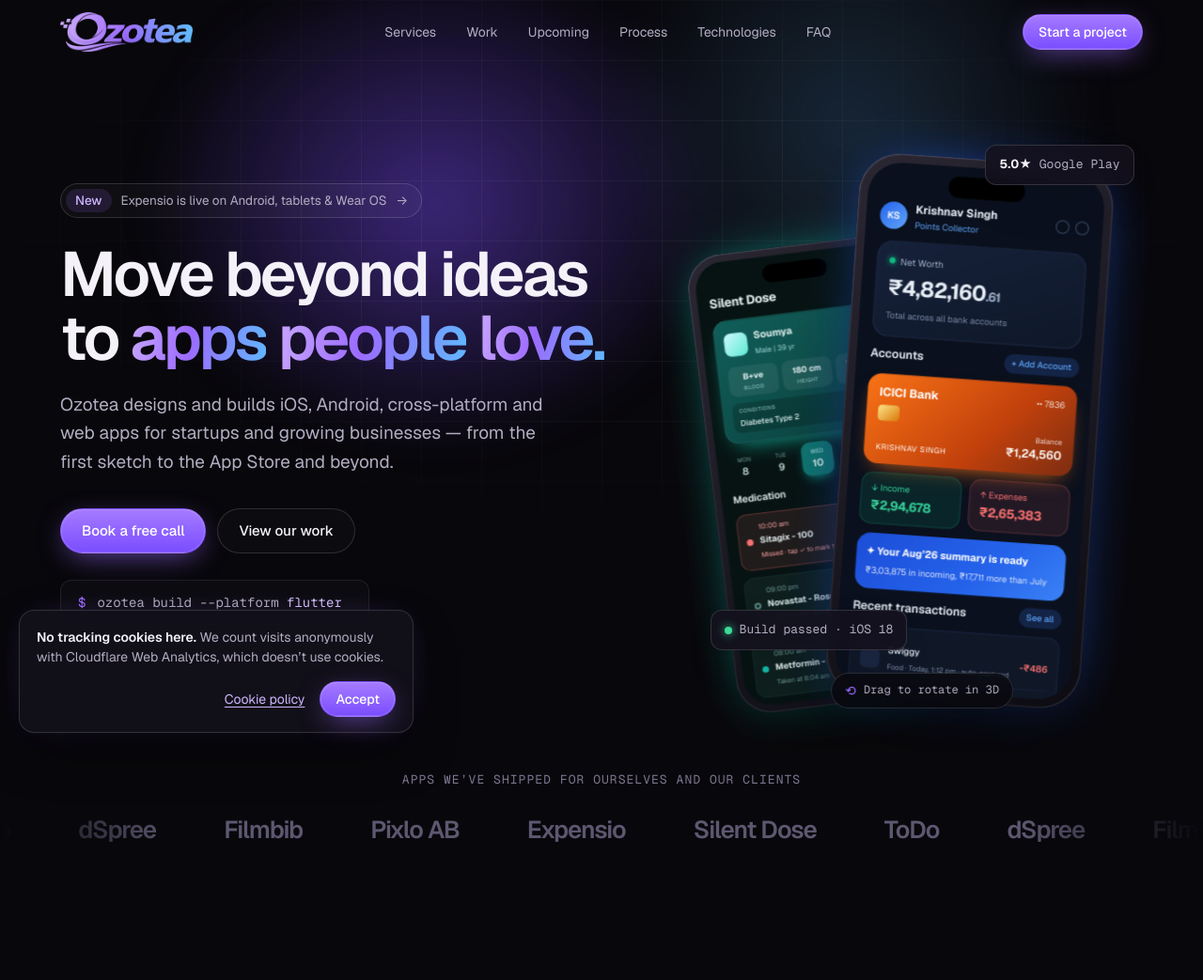
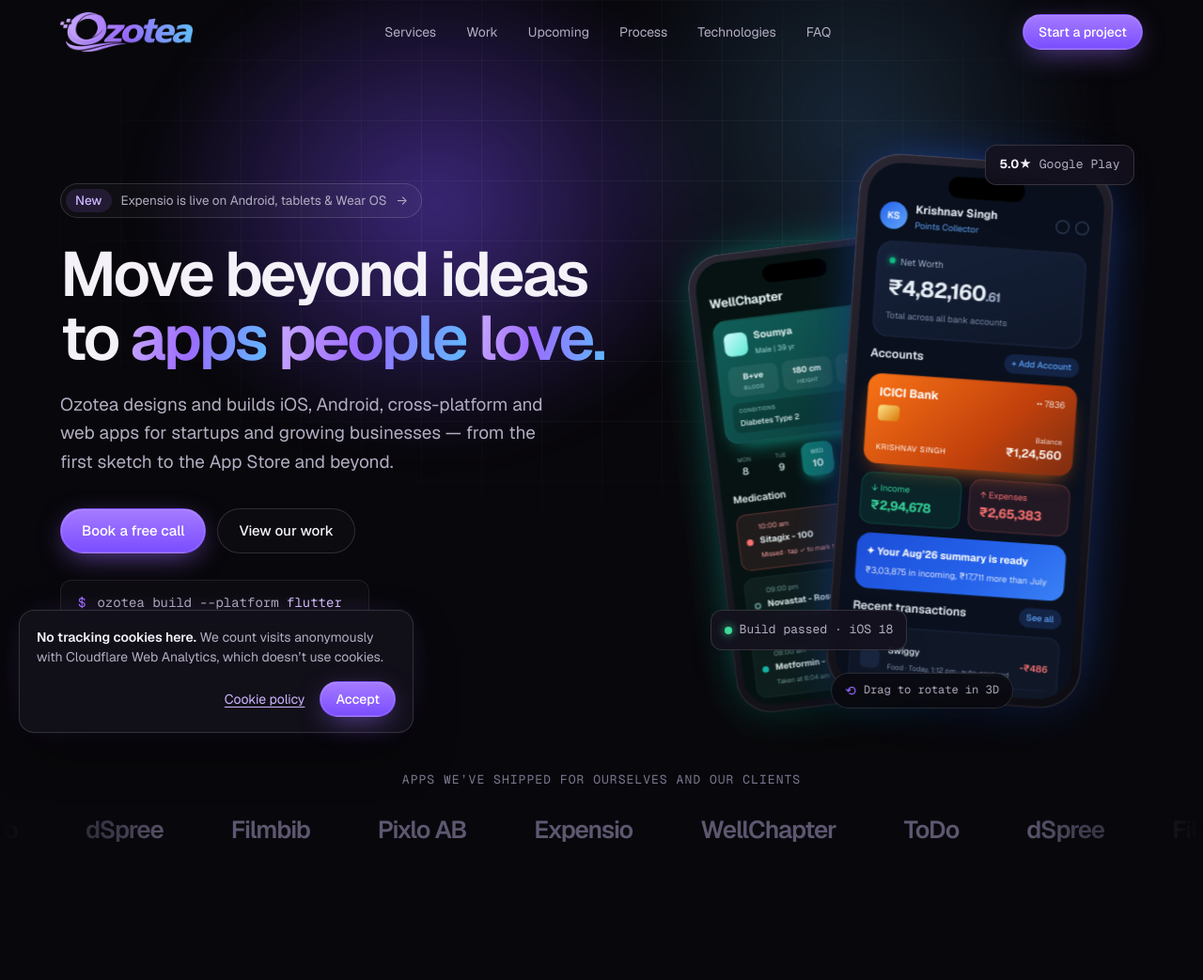
Before and after one commit to ozotea/ozotea-website, a website: page index.html in a window 1280 px wide. Shown: the top 1043 px of the page at 94% size. Drawn offline with nearby package versions, Linux system fonts and the light colour scheme.

Commit message:
Rename Silent Dose to WellChapter across the site, with new icon and app page link
Co-Authored-By: Claude Opus 5.5 <noreply@anthropic.com>

```diff
--- a/index.html
+++ b/index.html
@@ -99,10 +99,10 @@
       <p class="logos__label">Apps we’ve shipped for ourselves and our clients</p>
       <div class="marquee">
         <div class="marquee__track">
-          <span>Expensio</span><span>Silent Dose</span><span>ToDo</span><span>dSpree</span><span>Filmbib</span><span>Pixlo AB</span>
-          <span aria-hidden="true">Expensio</span><span aria-hidden="true">Silent Dose</span><span aria-hidden="true">ToDo</span><span aria-hidden="true">dSpree</span><span aria-hidden="true">Filmbib</span><span aria-hidden="true">Pixlo AB</span>
-          <span aria-hidden="true">Expensio</span><span aria-hidden="true">Silent Dose</span><span aria-hidden="true">ToDo</span><span aria-hidden="true">dSpree</span><span aria-hidden="true">Filmbib</span><span aria-hidden="true">Pixlo AB</span>
-          <span aria-hidden="true">Expensio</span><span aria-hidden="true">Silent Dose</span><span aria-hidden="true">ToDo</span><span aria-hidden="true">dSpree</span><span aria-hidden="true">Filmbib</span><span aria-hidden="true">Pixlo AB</span>
+          <span>Expensio</span><span>WellChapter</span><span>ToDo</span><span>dSpree</span><span>Filmbib</span><span>Pixlo AB</span>
+          <span aria-hidden="true">Expensio</span><span aria-hidden="true">WellChapter</span><span aria-hidden="true">ToDo</span><span aria-hidden="true">dSpree</span><span aria-hidden="true">Filmbib</span><span aria-hidden="true">Pixlo AB</span>
+          <span aria-hidden="true">Expensio</span><span aria-hidden="true">WellChapter</span><span aria-hidden="true">ToDo</span><span aria-hidden="true">dSpree</span><span aria-hidden="true">Filmbib</span><span aria-hidden="true">Pixlo AB</span>
+          <span aria-hidden="true">Expensio</span><span aria-hidden="true">WellChapter</span><span aria-hidden="true">ToDo</span><span aria-hidden="true">dSpree</span><span aria-hidden="true">Filmbib</span><span aria-hidden="true">Pixlo AB</span>
         </div>
       </div>
     </section>
--- a/js/data.js
+++ b/js/data.js
@@ -42,12 +42,12 @@ window.OZ_DATA = {
     },
     {
       id: "silentdose",
-      name: "Silent Dose",
+      name: "WellChapter",
       badge: "Our own product",
       category: "Healthcare · Medicine reminders",
       headline: "Medicine and appointment reminders that make sure no dose is missed",
       summary:
-        "Silent Dose is a simple, privacy-first reminder app for medicines, doctor visits and health checkups. It works fully offline with no account, and its large buttons and clear layout make it easy for seniors, caregivers and families. It’s live on Android phones, tablets and Wear OS watches, and the iPhone app is coming soon.",
+        "WellChapter (formerly Silent Dose) is a simple, privacy-first reminder app for medicines, doctor visits and health checkups. It works fully offline with no account, and its large buttons and clear layout make it easy for seniors, caregivers and families. It’s live on Android phones, tablets and Wear OS watches, and the iPhone app is coming soon.",
       platforms: ["Android", "Android Tablet", "Wear OS"],
       comingSoon: ["iPhone"],
       stack: ["Kotlin", "Jetpack Compose", "Wear OS", "Material 3", "Room", "AlarmManager", "Swift", "SwiftUI"],
@@ -65,9 +65,10 @@ window.OZ_DATA = {
         { value: "3", label: "Dose states tracked" },
       ],
       links: [
+        { label: "ozotea.com/wellchapter", url: "wellchapter/" },
         { label: "Get it on Google Play", url: "https://play.google.com/store/apps/details?id=com.ozoteaapps.silentdose" },
       ],
-      logo: "assets/silentdose/icon.png",
+      logo: "assets/wellchapter/icon.png",
       mockup: "silentdose",
       color: "#14b8a6",
       color2: "#0f766e",
--- a/js/mockups.js
+++ b/js/mockups.js
@@ -92,7 +92,7 @@ window.OZ_MOCKUPS = {
     },
   },
 
-  // Silent Dose, recreated in dark theme from the app's real screens.
+  // WellChapter (formerly Silent Dose), recreated in dark theme from the app's real screens.
   silentdose: {
     phone(alt = false) {
       const tabs = ["Dashboard", "", "", "", ""]
@@ -115,7 +115,7 @@ window.OZ_MOCKUPS = {
         .map(([d, n]) => `<span${n === 10 ? ' class="on"' : ""}><small>${d}</small>${n}</span>`)
         .join("");
       return `
-          <div class="sd__head"><b>Silent Dose</b><i class="sd__bell"></i></div>
+          <div class="sd__head"><b>WellChapter</b><i class="sd__bell"></i></div>
           <div class="sd__profile">
             <div class="sd__who"><span class="sd__pic"></span><div><b>Soumya</b><small>Male | 39 yr</small></div></div>
             <div class="sd__vitals">
```
Also changed, not shown: privacy.html (+1 -1 lines).
